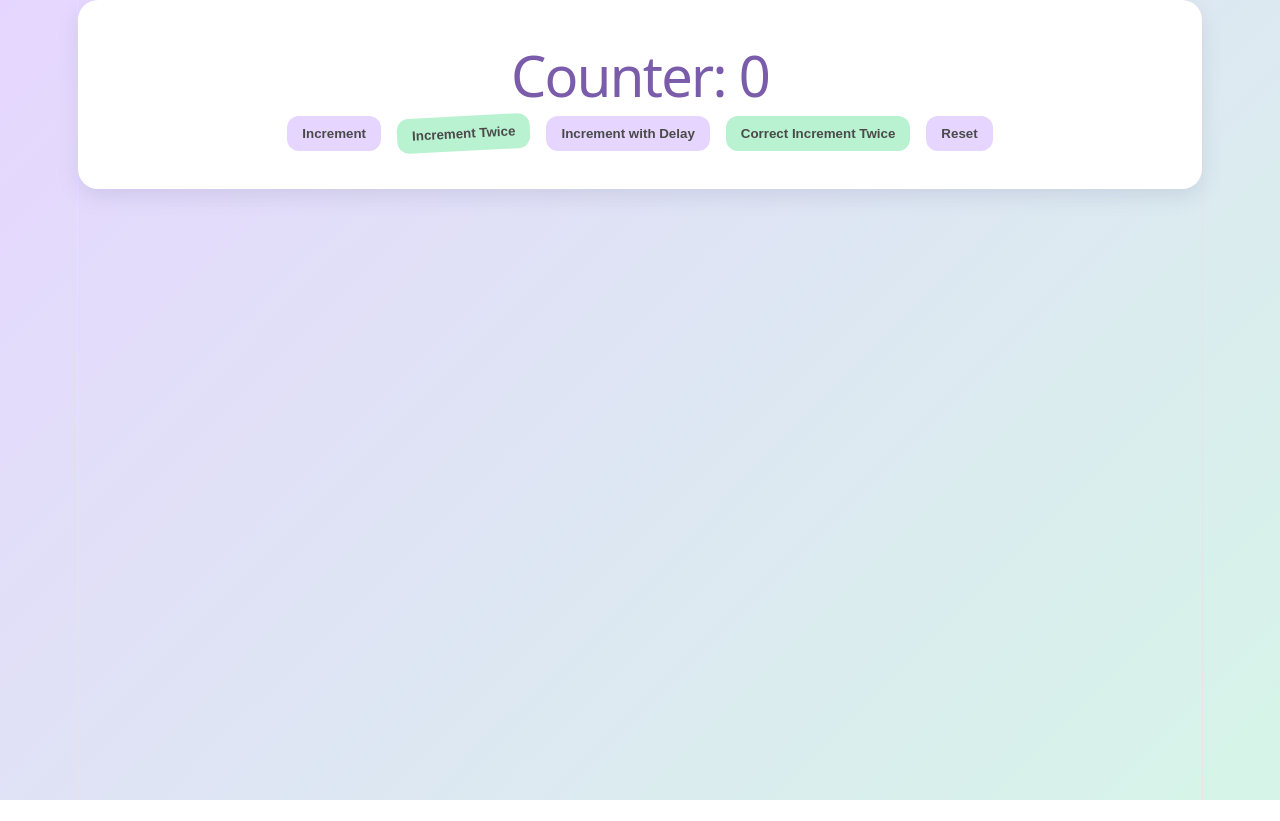
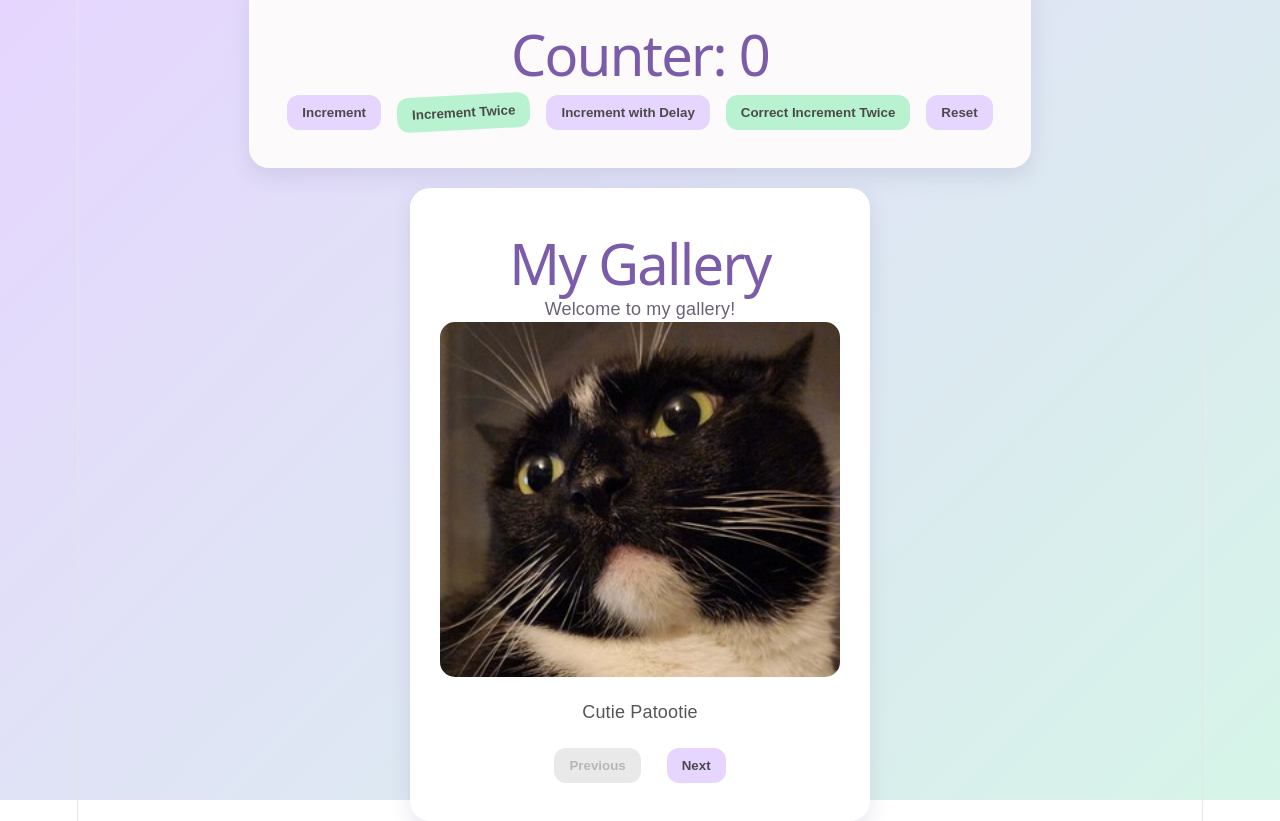
Before and after one commit to cuwilson/AD312-S26-React-App, a React (Vite) app in the folder portfolio-app/: page / in a window 1280 px wide. Before the commit the page ends 800 px from the top, so only its background shows below. Built offline with nearby package versions, Linux system fonts and the light colour scheme.

Commit message:
Upload for Gallery
Migrate global css to App.css
add gallery.tsx

```diff
--- a/portfolio-app/src/App.css
+++ b/portfolio-app/src/App.css
@@ -1,184 +1,86 @@
-.counter {
-  font-size: 16px;
-  padding: 5px 10px;
-  border-radius: 5px;
-  color: var(--accent);
-  background: var(--accent-bg);
-  border: 2px solid transparent;
-  transition: border-color 0.3s;
-  margin-bottom: 24px;
 
-  &:hover {
-    border-color: var(--accent-border);
-  }
-  &:focus-visible {
-    outline: 2px solid var(--accent);
-    outline-offset: 2px;
-  }
+body {
+  background: linear-gradient(135deg, #e6d6ff, #d6f5e8);
+  font-family: Arial, Helvetica, sans-serif;
+  display: flex;
+  justify-content: center;
+  align-items: center;
+  height: 100vh;
+  margin: 0;
 }
 
-.hero {
-  position: relative;
-
-  .base,
-  .framework,
-  .vite {
-    inset-inline: 0;
-    margin: 0 auto;
-  }
-
-  .base {
-    width: 170px;
-    position: relative;
-    z-index: 0;
-  }
-
-  .framework,
-  .vite {
-    position: absolute;
-  }
-
-  .framework {
-    z-index: 1;
-    top: 34px;
-    height: 28px;
-    transform: perspective(2000px) rotateZ(300deg) rotateX(44deg) rotateY(39deg)
-      scale(1.4);
-  }
-
-  .vite {
-    z-index: 0;
-    top: 107px;
-    height: 26px;
-    width: auto;
-    transform: perspective(2000px) rotateZ(300deg) rotateX(40deg) rotateY(39deg)
-      scale(0.8);
-  }
+h1 {
+  color: #7a5caa;
+  margin-bottom: 20px;
 }
 
-#center {
-  display: flex;
-  flex-direction: column;
-  gap: 25px;
-  place-content: center;
-  place-items: center;
-  flex-grow: 1;
-
-  @media (max-width: 1024px) {
-    padding: 32px 20px 24px;
-    gap: 18px;
-  }
+.container {
+  background: #ffffff;
+  padding: 30px;
+  border-radius: 20px;
+  text-align: center;
+  box-shadow: 0 8px 20px rgba(100, 100, 150, 0.15);
 }
 
-#next-steps {
+.app-container {
+  min-height: 100vh;
   display: flex;
-  border-top: 1px solid var(--border);
-  text-align: left;
-
-  & > div {
-    flex: 1 1 0;
-    padding: 32px;
-    @media (max-width: 1024px) {
-      padding: 24px 20px;
-    }
-  }
-
-  .icon {
-    margin-bottom: 16px;
-    width: 22px;
-    height: 22px;
-  }
-
-  @media (max-width: 1024px) {
-    flex-direction: column;
-    text-align: center;
-  }
+  flex-direction: column; /* stack vertically */
+  justify-content: center; /* vertical centering */
+  align-items: center;     /* horizontal centering */
+  gap: 20px; /* space between Counter + Gallery */
 }
 
-#docs {
-  border-right: 1px solid var(--border);
+/************************************/
+/*         Button Styles            */
+/************************************/
 
-  @media (max-width: 1024px) {
-    border-right: none;
-    border-bottom: 1px solid var(--border);
-  }
+button {
+  margin: 8px;
+  padding: 10px 15px;
+  border: none;
+  border-radius: 12px;
+  background-color: #b8f2d0; /* soft green */
+  color: #4a4a4a;
+  font-weight: bold;
+  cursor: pointer;
+  transition: all 0.2s ease;
 }
 
-#next-steps ul {
-  list-style: none;
-  padding: 0;
-  display: flex;
-  gap: 8px;
-  margin: 32px 0 0;
-
-  .logo {
-    height: 18px;
-  }
-
-  a {
-    color: var(--text-h);
-    font-size: 16px;
-    border-radius: 6px;
-    background: var(--social-bg);
-    display: flex;
-    padding: 6px 12px;
-    align-items: center;
-    gap: 8px;
-    text-decoration: none;
-    transition: box-shadow 0.3s;
-
-    &:hover {
-      box-shadow: var(--shadow);
-    }
-    .button-icon {
-      height: 18px;
-      width: 18px;
-    }
-  }
-
-  @media (max-width: 1024px) {
-    margin-top: 20px;
-    flex-wrap: wrap;
-    justify-content: center;
-
-    li {
-      flex: 1 1 calc(50% - 8px);
-    }
-
-    a {
-      width: 100%;
-      justify-content: center;
-      box-sizing: border-box;
-    }
-  }
+button:hover {
+  background-color: #a0eac2;
+  transform: scale(1.05);
 }
 
-#spacer {
-  height: 88px;
-  border-top: 1px solid var(--border);
-  @media (max-width: 1024px) {
-    height: 48px;
-  }
+button:active {
+  transform: scale(0.95);
 }
 
-.ticks {
-  position: relative;
-  width: 100%;
+/* alternate pastel purple buttons */
+button:nth-child(even) {
+  background-color: #e6d6ff;
+}
 
-  &::before,
-  &::after {
-    content: '';
-    position: absolute;
-    top: -4.5px;
-    border: 5px solid transparent;
-  }
+button:nth-child(even):hover {
+  background-color: #d6c2ff;
+}
 
-  &::before {
-    left: 0;
-    border-left-color: var(--border);
-  }
-  &::after {
-    right: 0;
-    border-right-color: var(--border);
-  }
+/* have the "warning" button tilted */
+.warning-btn {
+  transform: rotate(-3deg);
 }
+
+/* disabled state */
+button:disabled {
+  background-color: #e0e0e0;
+  color: #999;
+  cursor: not-allowed;
+  transform: none;
+  opacity: 0.7;
+}
+
+/* prevent hover effects when disabled */
+button:disabled:hover {
+  background-color: #e0e0e0;
+  transform: none;
+}
--- a/portfolio-app/src/App.tsx
+++ b/portfolio-app/src/App.tsx
@@ -1,16 +1,12 @@
-import { useState } from 'react'
-import reactLogo from './assets/react.svg'
-import viteLogo from './assets/vite.svg'
-import heroImg from './assets/hero.png'
-import Counter from './Counter.jsx'
+import Counter from './Counter.tsx'
+import Gallery from './Gallery.tsx'
 import './App.css'
 
 function App() {
-
-
   return (
-    <div>
+    <div className="app-container">
       <Counter />
+      <Gallery />
     </div>
   )
 }
--- a/portfolio-app/src/Counter.css
+++ b/portfolio-app/src/Counter.css
@@ -1,59 +1,5 @@
 /* Counter.css */
 
-body {
-  background: linear-gradient(135deg, #e6d6ff, #d6f5e8);
-  font-family: Arial, Helvetica, sans-serif;
-  display: flex;
-  justify-content: center;
-  align-items: center;
-  height: 100vh;
-  margin: 0;
+.counter-container {
+  background: #fcfafa;
 }
-
-.counter-container {
-  background: #ffffff;
-  padding: 30px;
-  border-radius: 20px;
-  text-align: center;
-  box-shadow: 0 8px 20px rgba(100, 100, 150, 0.15);
-}
-
-h1 {
-  color: #7a5caa;
-  margin-bottom: 20px;
-}
-
-button {
-  margin: 8px;
-  padding: 10px 15px;
-  border: none;
-  border-radius: 12px;
-  background-color: #b8f2d0; /* soft green */
-  color: #4a4a4a;
-  font-weight: bold;
-  cursor: pointer;
-  transition: all 0.2s ease;
-}
-
-button:hover {
-  background-color: #a0eac2;
-  transform: scale(1.05);
-}
-
-button:active {
-  transform: scale(0.95);
-}
-
-/* alternate pastel purple buttons */
-button:nth-child(even) {
-  background-color: #e6d6ff;
-}
-
-button:nth-child(even):hover {
-  background-color: #d6c2ff;
-}
-
-/* have the "warning" button tilted */
-.warning-btn {
-  transform: rotate(-3deg);
-}
--- a/portfolio-app/src/Counter.jsx
+++ b/portfolio-app/src/Counter.tsx
@@ -1,4 +1,5 @@
 import { useState } from "react"
+import "./App.css";
 import "./Counter.css";
 
 
@@ -23,7 +24,7 @@ function Counter() {
 
     const reset = () => setCount(0);
 
-    return (<div className="counter-container">
+    return (<div className="container counter-container">
         <h1>Counter: {count}</h1>
         <button onClick={increment}>Increment</button>
         <button className="warning-btn" onClick={incrementTwice}>Increment Twice</button>
--- /dev/null
+++ b/portfolio-app/src/Gallery.css
@@ -0,0 +1,24 @@
+/* Gallery.css */
+
+.gallery-container {
+  max-width: 400px;
+  width: 100%;
+}
+
+.gallery-image {
+  width: 100%;
+  border-radius: 15px;
+  margin-bottom: 15px;
+}
+
+.gallery-description {
+  color: #555;
+  margin-bottom: 15px;
+}
+
+/* buttons inherit your soft style */
+.gallery-buttons {
+  display: flex;
+  justify-content: center;
+  gap: 10px;
+}
--- /dev/null
+++ b/portfolio-app/src/Gallery.tsx
@@ -0,0 +1,68 @@
+import { useState } from "react"
+import "./Gallery.css";
+
+function Gallery() {
+    const [index, setIndex] = useState(0);
+
+    const recipes = [
+        {
+            id: 1,
+            url: "/smallOreo.jpg",
+            description: "Cutie Patootie"
+        },
+        {
+            id: 2,
+            url: "/smallOreo.jpg",
+            description: "The Oreo"
+        },
+        {
+            id: 3,
+            url: "/smallOreo.jpg",
+            description: "Oreo Oreo Oreo"
+        },
+        {
+            id: 4,
+            url: "/smallOreo.jpg",
+            description: "Smoosh Face Oreo"
+        },
+    ];
+
+  return (
+    <div className ="container gallery-container">
+      <h1>My Gallery</h1>
+      <p>Welcome to my gallery!</p>
+      <img
+        className="gallery-image"
+        src={recipes[index].url}
+        alt={recipes[index].description}
+        />
+      <p className="gallery-description">
+        {recipes[index].description}
+    </p>
+
+
+      <div className="gallery-buttons">
+      {/* If first image, have "Previous" button disabled */}
+
+        <button
+                onClick={() => setIndex(index - 1)}
+                disabled={index === 0}>
+          Previous
+        </button>
+
+
+      {/* If last image, have "Next" button disabled */}
+
+        <button
+                onClick={() => setIndex(index + 1)}
+                disabled={index === recipes.length - 1}>
+          Next
+        </button>
+
+      </div>
+
+    </div>
+  );
+}
+
+export default Gallery;
```
Also changed, not shown: portfolio-app/public/smallOreo.jpg (added), 1 other file (tests, documents, lock files or other folders).
